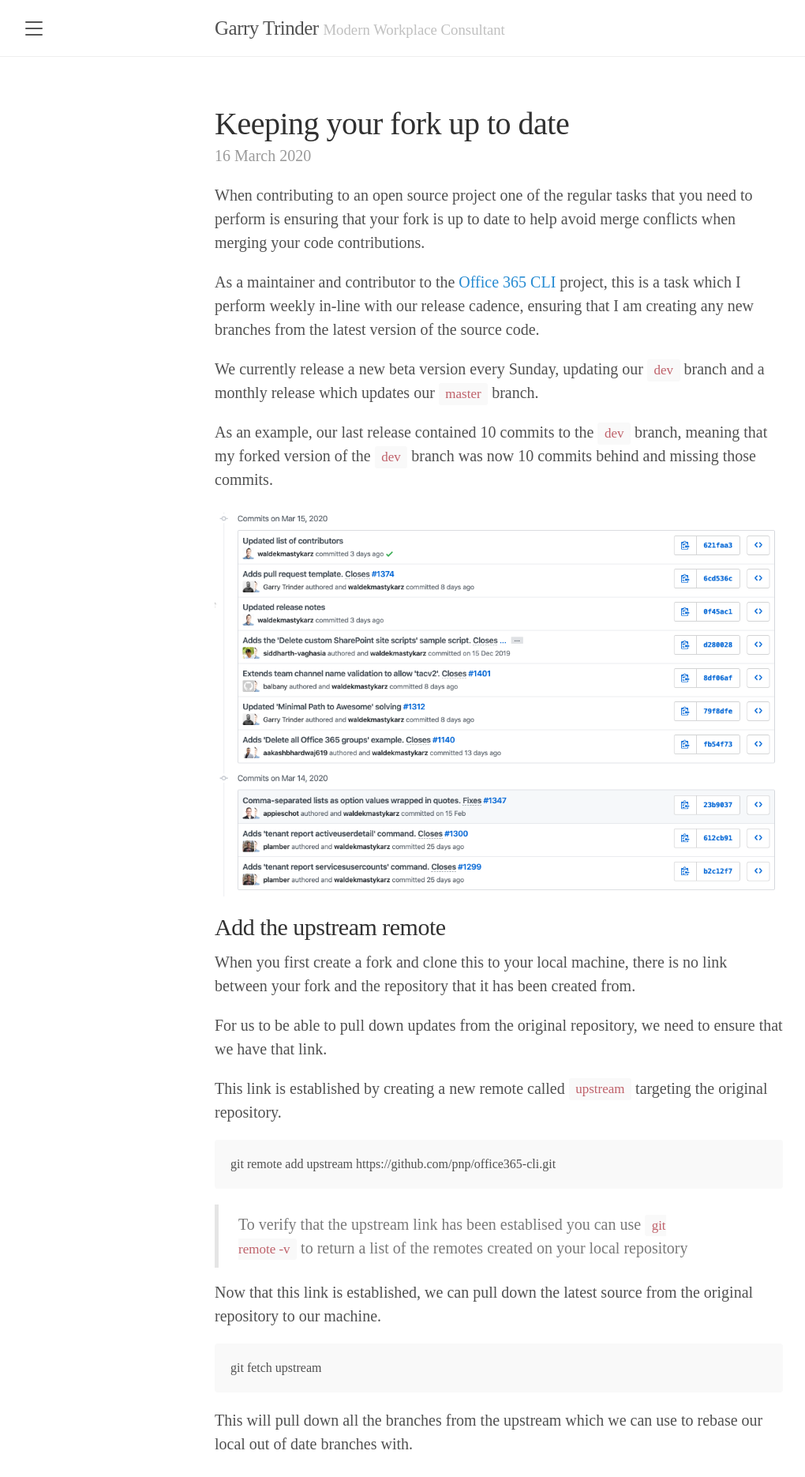
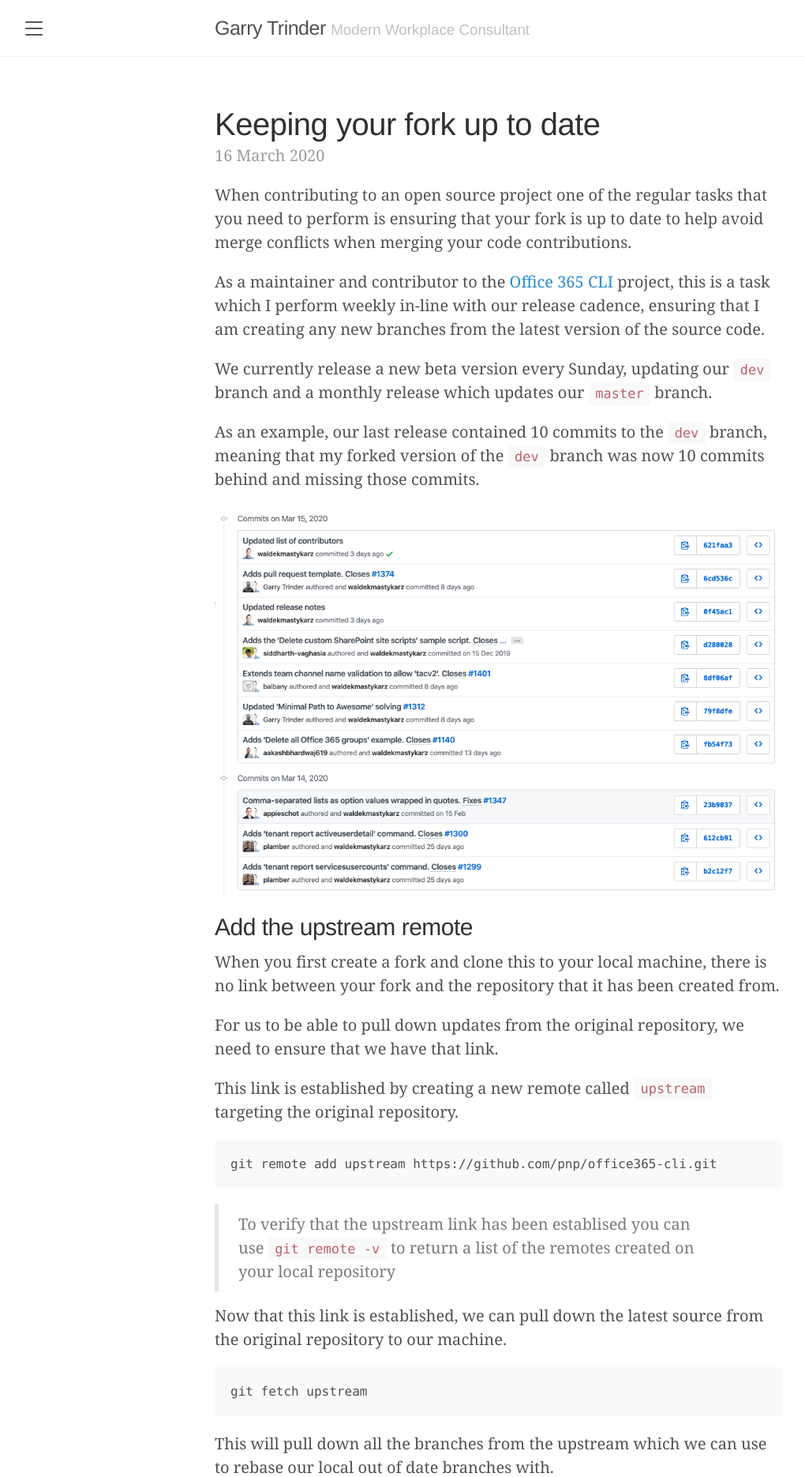
Before and after one commit to garrytrinder/garrytrinder.github.io, a Jekyll site: the page built from _posts/2020-03-16-keeping-your-fork-up-to-date.md, in a window 1280 px wide. Shown: the top 1870 px of the page at 79% size, without its empty margins (8-1028 px from the left). Built offline with Jekyll 4.4.1, drawn with Linux system fonts in a browser that asks for light colours; nearby versions of some CDN libraries; some web fonts are replaced.

Commit message:
Remove JetBrains Mono font

```diff
--- a/public/css/mystyles.css
+++ b/public/css/mystyles.css
@@ -24,30 +24,9 @@ span.sidebar-nav-item.sidebar-social {
   margin-right: 0;
 }
 
-@font-face{
-  font-family: 'JetBrains Mono';
-  src: url('https://raw.githubusercontent.com/JetBrains/JetBrainsMono/master/fonts/webfonts/JetBrainsMono-Regular.woff2') format('woff2'),
-       url('https://raw.githubusercontent.com/JetBrains/JetBrainsMono/master/fonts/ttf/JetBrainsMono-Regular.ttf') format('truetype');
-  font-weight: normal;
-  font-style: normal;
-  font-size: 13px;
-  line-height: 1.2;
-}
-
-*, h1, h2, h3, h4, h5, h6 {
-  -webkit-font-feature-settings: "liga" on, "calt" on;
-  -webkit-font-smoothing: antialiased;
-  text-rendering: optimizeLegibility;
-  font-family: 'JetBrains Mono';
-}
-
-code, pre {
-  font-family: 'JetBrains Mono';
-}
-
 video {
-  width: 100%    !important;
-  height: auto   !important;
+  width: 100% !important;
+  height: auto !important;
 }
 
 .post {
```
